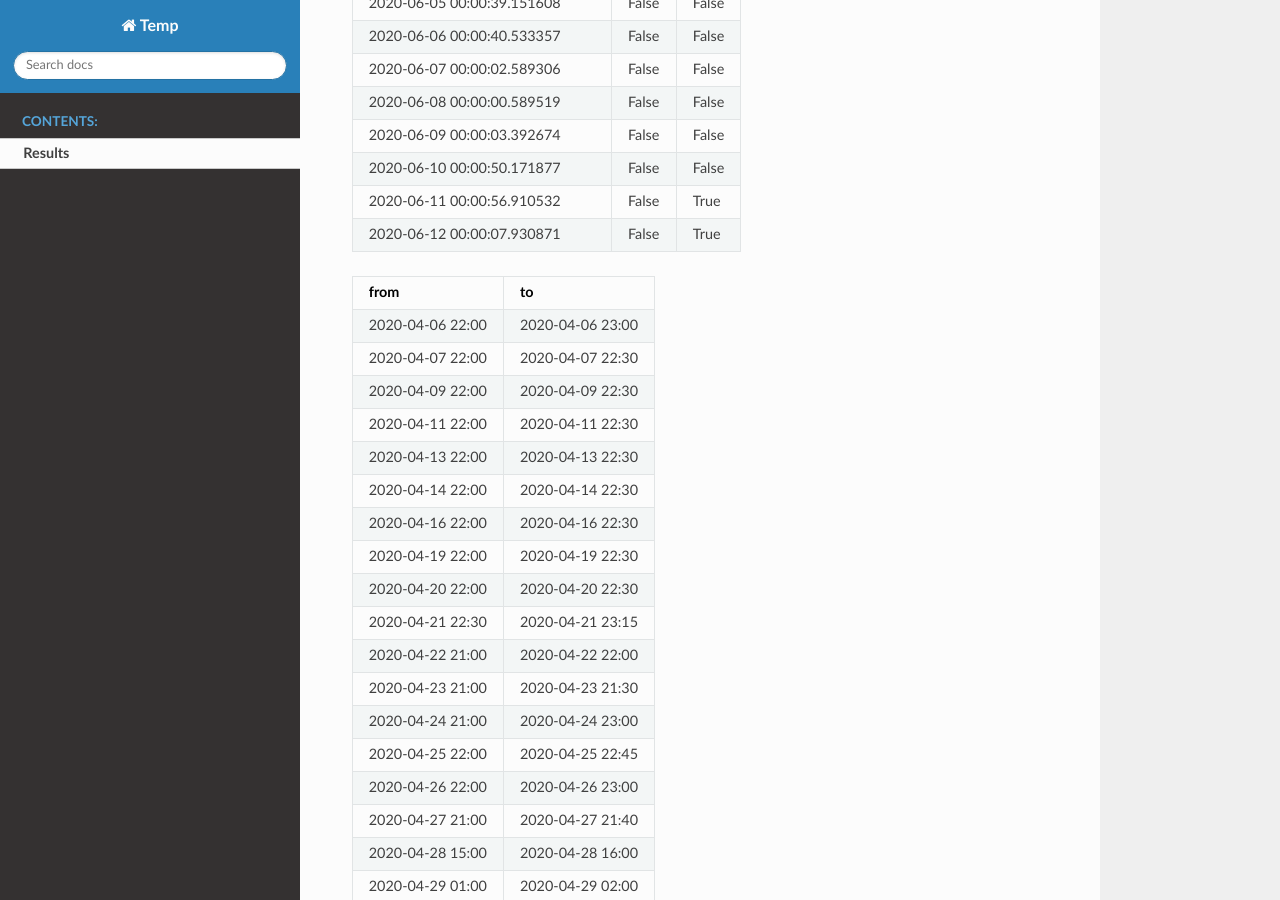
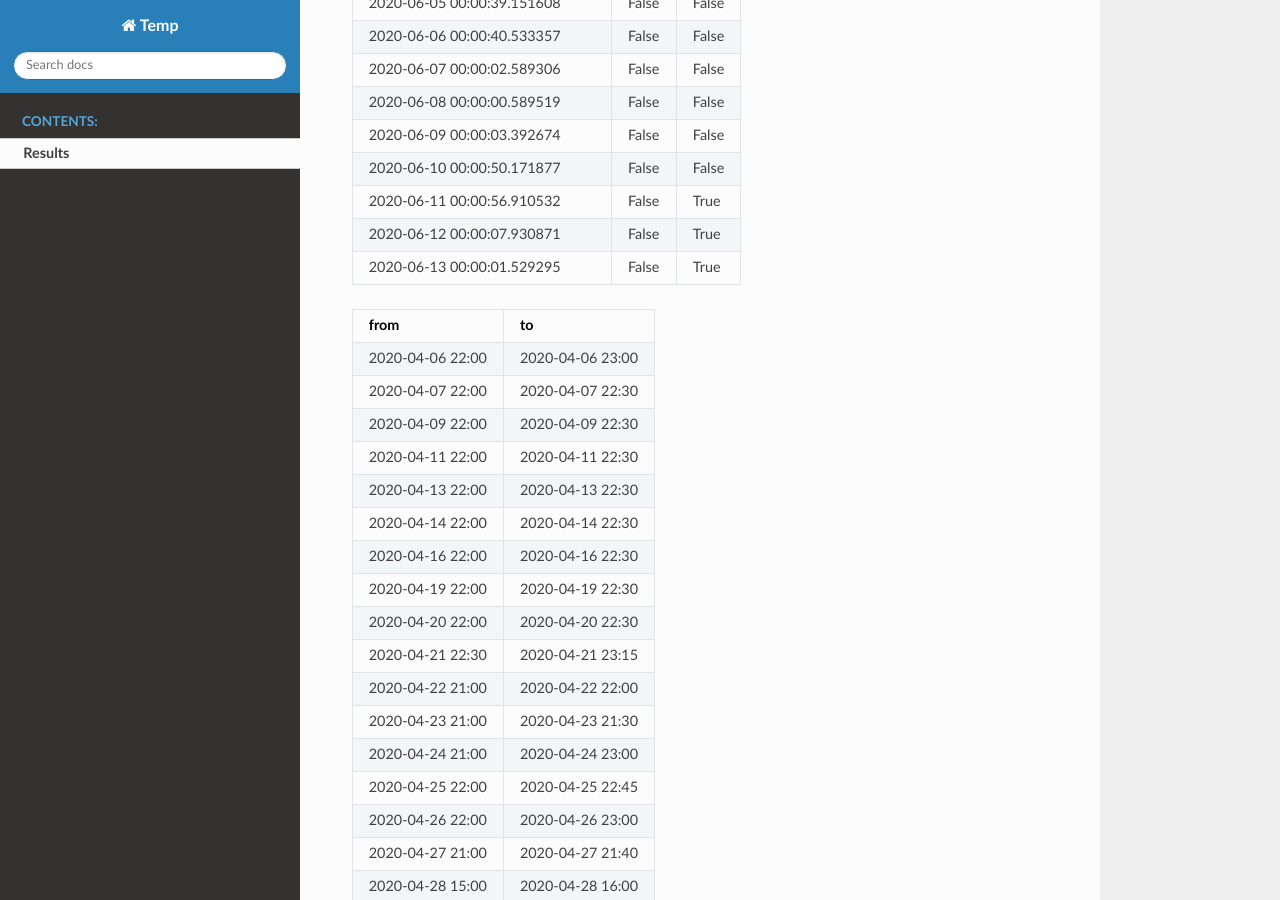
Before and after one commit to shlomow/queries-results, a Sphinx documentation site: the page built from source/results.rst, in a window 1280 px wide and 900 px high, scrolled down 2135 px. Built offline with Sphinx 7.4.7 and the Read the Docs theme 2.0.0, drawn with Linux system fonts in a browser that asks for light colours.

Commit message:
update results

```diff
--- a/source/results.rst
+++ b/source/results.rst
@@ -73,6 +73,7 @@ third experiment: 2.06.2020
    2020-06-10 00:00:50.171877, False, False
    2020-06-11 00:00:56.910532, False, True
    2020-06-12 00:00:07.930871, False, True
+   2020-06-13 00:00:01.529295, False, True
 
 .. csv-table::
    :header: "from", "to"
```
Also changed, not shown: results.json (+1 -1 lines).
